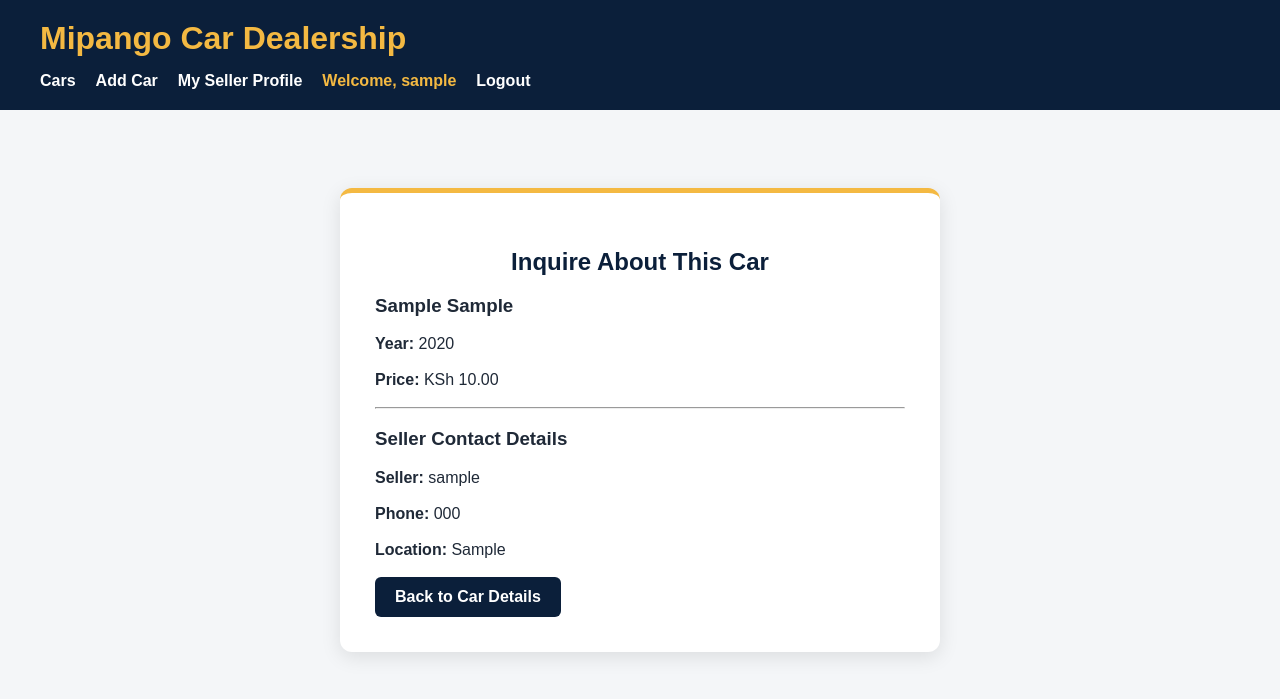
After one commit to amanigodswill-droid/car_dealership, a Django app: page /car/1/inquire/ in a window 1280 px wide. The commit adds this page. Shown: the top 699 px of the page. Run offline with Django 5.2, Linux system fonts and the light colour scheme; a user stored in the database is signed in; tables that the repository leaves empty hold one stand-in row (values such as "Sample post").

Commit message:
Add car inquiry and improve navigation

```diff
--- a/cars/templates/cars/base.html
+++ b/cars/templates/cars/base.html
@@ -4,9 +4,12 @@
 <head>
     <meta charset="UTF-8">
     <meta name="viewport" content="width=device-width, initial-scale=1.0">
-    <title>{% block title %}Car Dealership{% endblock %}</title>
+
+    <title>{% block title %}Mipango Car Dealership{% endblock %}</title>
+
     <link rel="stylesheet" type="text/css" href="{% static 'cars/css/styles.css' %}">
 </head>
+
 <body>
     <header>
         <h1>Mipango Car Dealership</h1>
@@ -15,14 +18,18 @@
 
             {% if user.is_authenticated %}
                 <a href="{% url 'car_create' %}">Add Car</a>
+                <a href="{% url 'seller_profile' %}">My Seller Profile</a>
+
                 <span>Welcome, {{ user.username }}</span>
+
                 <form method="post" action="{% url 'logout' %}" style="display: inline;">
-                {% csrf_token %}
-                <button type="submit" class="logout-button">Logout</button>
+                    {% csrf_token %}
+                    <button type="submit" class="logout-button">Logout</button>
                 </form>
-                {%else%}
-               <a href="{% url 'login' %}">Login</a>
-               <a href="{% url 'register' %}">Register</a>
+
+            {% else %}
+                <a href="{% url 'login' %}">Login</a>
+                <a href="{% url 'register' %}">Register</a>
             {% endif %}
         </nav>
     </header>
--- /dev/null
+++ b/cars/templates/cars/car_inquire.html
@@ -0,0 +1,28 @@
+
+{% extends 'cars/base.html' %}
+
+{% block title %}Inquire About {{ car.brand }} {{ car.model }}{% endblock %}
+
+{% block content %}
+<div class="form-container">
+    <div class="form-card">
+        <h2>Inquire About This Car</h2>
+
+        <h3>{{ car.brand }} {{ car.model }}</h3>
+        <p><strong>Year:</strong> {{ car.year }}</p>
+        <p><strong>Price:</strong> KSh {{ car.price }}</p>
+        <hr>
+        <h3>Seller Contact Details</h3>
+        <p><strong>Seller:</strong> {{ car.seller.username }}</p>
+        <p><strong>Phone:</strong>
+            {{ seller_profile.phone|default:"Not provided" }}
+        </p>
+        <p><strong>Location:</strong>
+            {{ seller_profile.location|default:"Not provided" }}
+        </p>
+
+        <a href="{% url 'car_detail' car.id %}"
+           class="action-button back-button">Back to Car Details</a>
+    </div>
+</div>
+{% endblock %}
--- a/cars/urls.py
+++ b/cars/urls.py
@@ -17,4 +17,5 @@ urlpatterns = [
     path('password-reset/<uidb64>/<token>/', PasswordResetConfirmView.as_view( template_name='cars/password_reset_confirm.html'), name='password_reset_confirm'),
     path('password-reset/complete/', PasswordResetCompleteView.as_view( template_name='cars/password_reset_complete.html'), name='password_reset_complete'),
     path('profile/', views.seller_profile, name='seller_profile'),
+path('car/<int:pk>/inquire/', views.car_inquire, name='car_inquire'),
 ]
--- a/cars/views.py
+++ b/cars/views.py
@@ -100,3 +100,16 @@ def seller_profile(request):
     return render(request, 'cars/seller_profile.html', {
         'form': form
     })
+
+
+@login_required
+def car_inquire(request, pk):
+    car = get_object_or_404(Car, pk=pk)
+    seller_profile, created = SellerProfile.objects.get_or_create(
+        user=car.seller
+    )
+
+    return render(request, 'cars/car_inquire.html', {
+        'car': car,
+        'seller_profile': seller_profile
+    })
```
Also changed, not shown: cars/templates/cars/seller_profile.html (+11 -4 lines).
